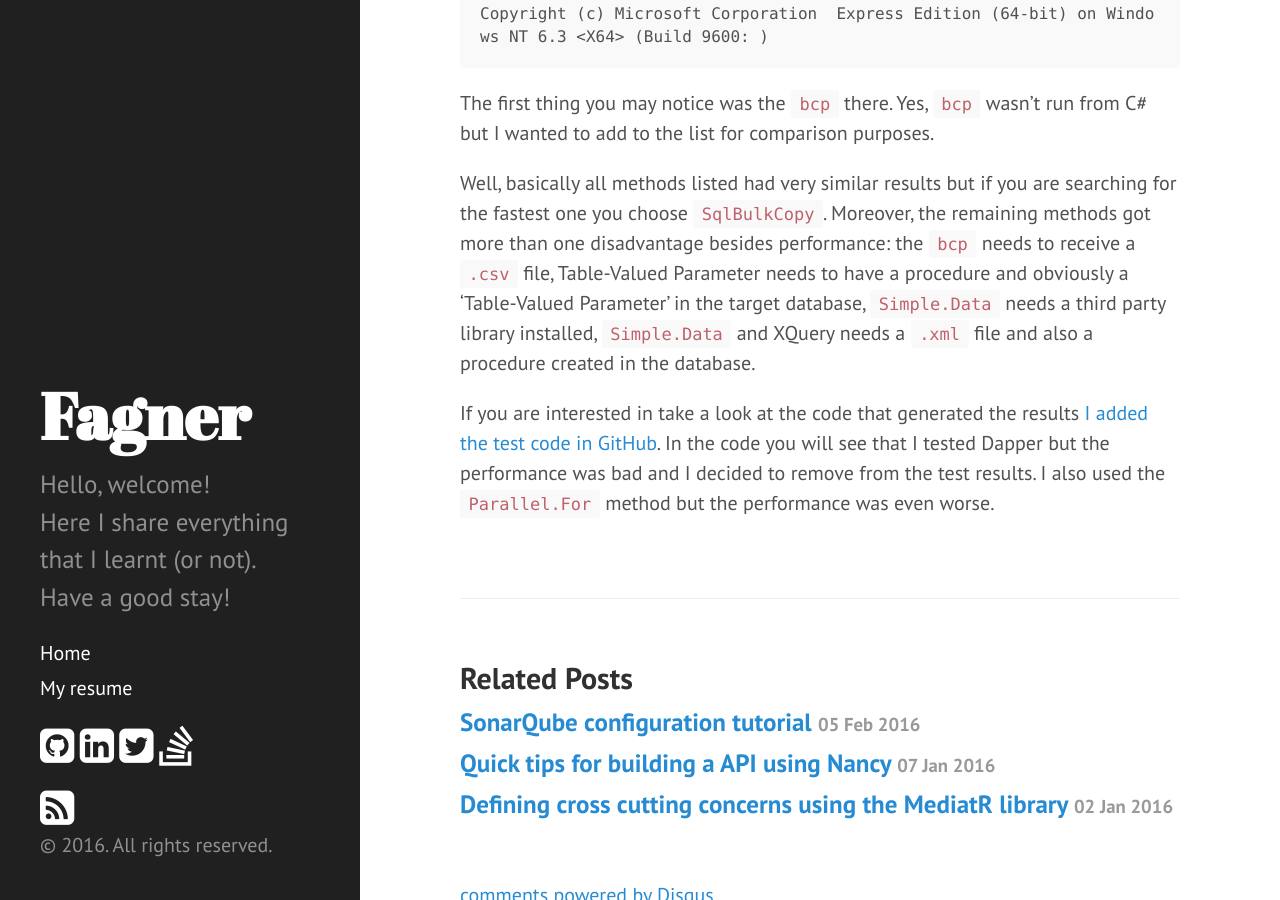
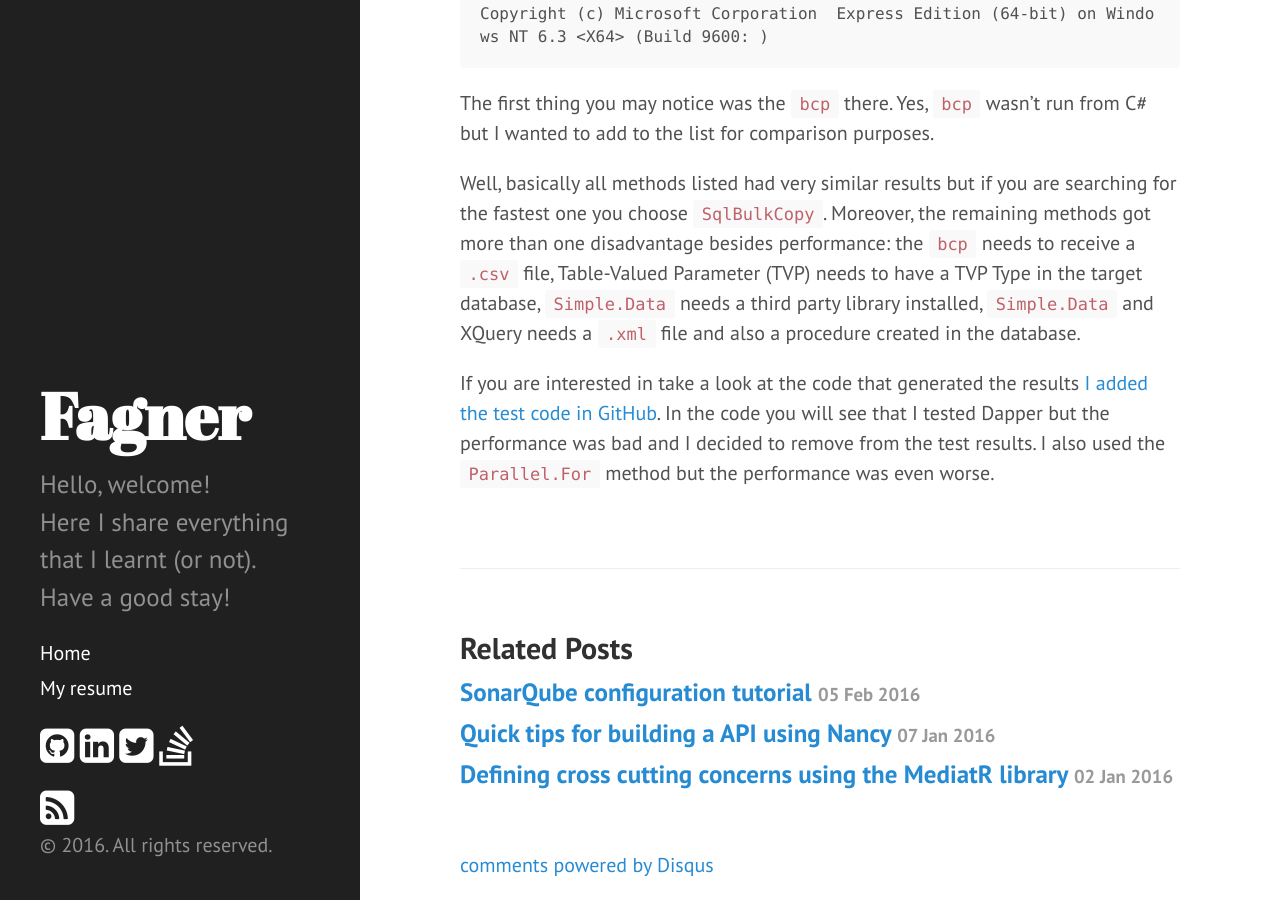
Before and after one commit to fagnercarvalho/fagnercarvalho.github.io, a Jekyll site: the page built from _posts/2016-02-15-Bulk-inserting-data-into-SQL-Server-using-CSharp.md, in a window 1280 px wide and 900 px high, scrolled down 906 px. Built offline with Jekyll 4.4.1, drawn with Linux system fonts in a browser that asks for light colours; nearby versions of some CDN libraries; comment, search, counter and statistics services are not loaded.

Commit message:
Fixing bulk insert post as pointed out by bhrgunatha (reddit user)

```diff
--- a/_posts/2016-02-15-Bulk-inserting-data-into-SQL-Server-using-CSharp.md
+++ b/_posts/2016-02-15-Bulk-inserting-data-into-SQL-Server-using-CSharp.md
@@ -33,6 +33,6 @@ Microsoft SQL Server 2014 - 12.0.2000.8 (X64)   Feb 20 2014 20:04:26   Copyright
 The first thing you may notice was the `bcp` there. Yes, `bcp` wasn't run from C# but I wanted to add to the list for comparison purposes.
 
 Well, basically all methods listed had very similar results but if you are searching for the fastest one you choose `SqlBulkCopy`.
-Moreover, the remaining methods got more than one disadvantage besides performance: the `bcp` needs to receive a `.csv` file, Table-Valued Parameter needs to have a procedure and obviously a 'Table-Valued Parameter' in the target database, `Simple.Data` needs a third party library installed, `Simple.Data` and XQuery needs a `.xml` file and also a procedure created in the database.
+Moreover, the remaining methods got more than one disadvantage besides performance: the `bcp` needs to receive a `.csv` file, Table-Valued Parameter (TVP) needs to have a TVP Type in the target database, `Simple.Data` needs a third party library installed, `Simple.Data` and XQuery needs a `.xml` file and also a procedure created in the database.
 
 If you are interested in take a look at the code that generated the results [I added the test code in GitHub](https://github.com/fagnercarvalho/bulk-insert-sqlserver-csharp/blob/master/BulkInsertSqlServer/Program.cs). In the code you will see that I tested Dapper but the performance was bad and I decided to remove from the test results. I also used the `Parallel.For` method but the performance was even worse.
```
